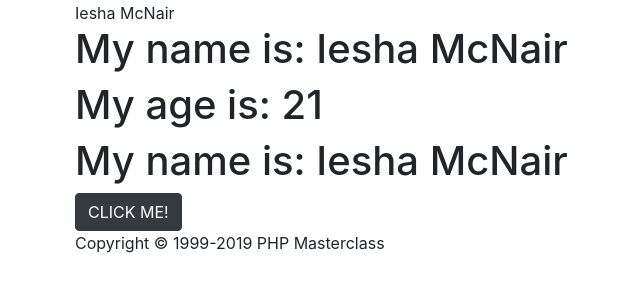
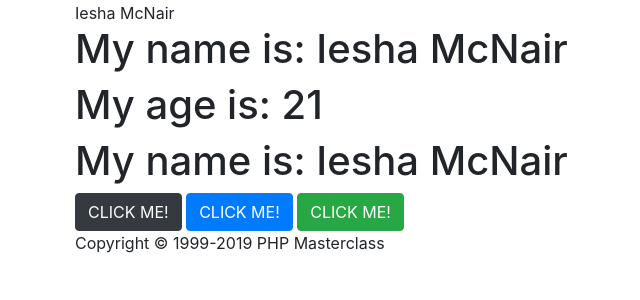
Before and after one commit to ShalesRoyals/php_primer, a PHP site: page / in a window 1280 px wide. Shown: the part 277-577 px from the top of the page, without its empty margins (10-650 px from the left). Run offline with PHP 8.4, Linux system fonts and the light colour scheme.

Commit message:
added 2 more buttons

```diff
--- a/index.php
+++ b/index.php
@@ -27,5 +27,7 @@
 ?>
 
 <button type="button" class="btn btn-dark"> CLICK ME!</button>
+<button type="button" class="btn btn-primary"> CLICK ME!</button>
+<button type="button" class="btn btn-success"> CLICK ME!</button>
 
 <?php require 'include/footer.php' ?>
```
